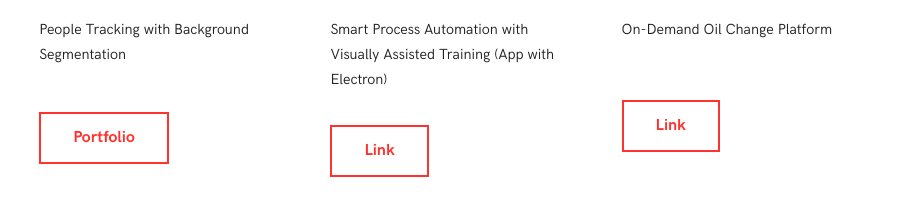
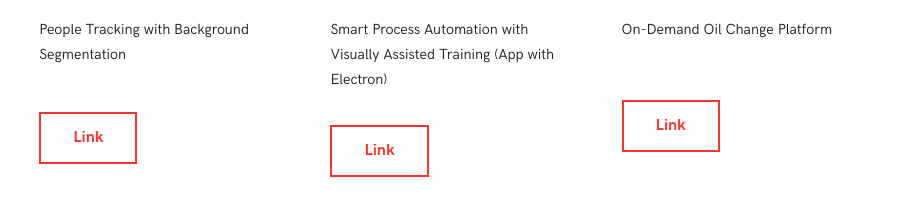
Before and after one commit to sarim987/sarim987.github.io, a plain HTML site: page index.html in a window 1280 px wide. Shown: the part 1012-1226 px from the top of the page, without its empty margins (185-1094 px from the left). Drawn offline with nearby package versions, Linux system fonts and the light colour scheme.

Commit message:
update index

```diff
--- a/index.html
+++ b/index.html
@@ -50,7 +50,7 @@
                 <div class="card_image"> <img src="http://placehold.it/500x300&text=%20" /> </div>
                 <div class="card_content">
                     <h2 class="card_heading">Video Analytics Paper</h2>
-                    <p>People Tracking with Background Segmentation</p> <p><a class="button red" target="_blank" href="https://www.behance.net/Jaypleroux">Portfolio</a></p>
+                    <p>People Tracking with Background Segmentation</p> <p><a class="button red" target="_blank" href="https://www.behance.net/">Link</a></p>
      </div>
             </div>
         </li>
```
